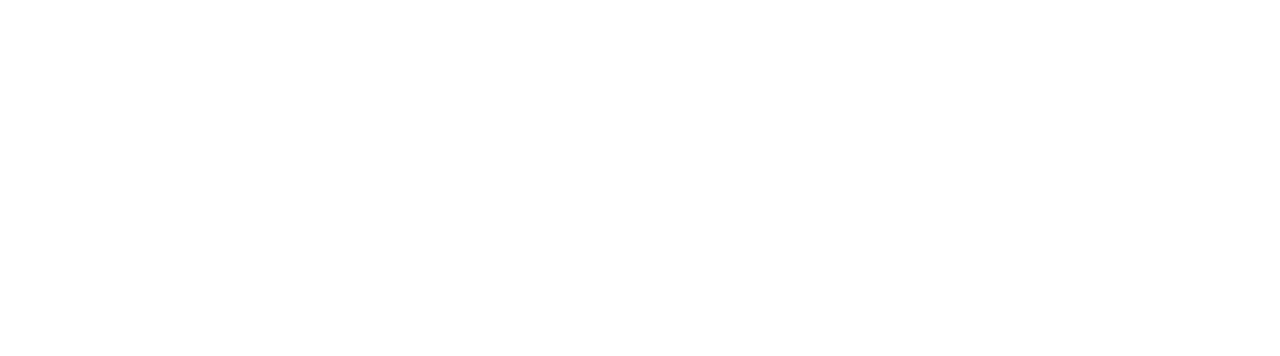
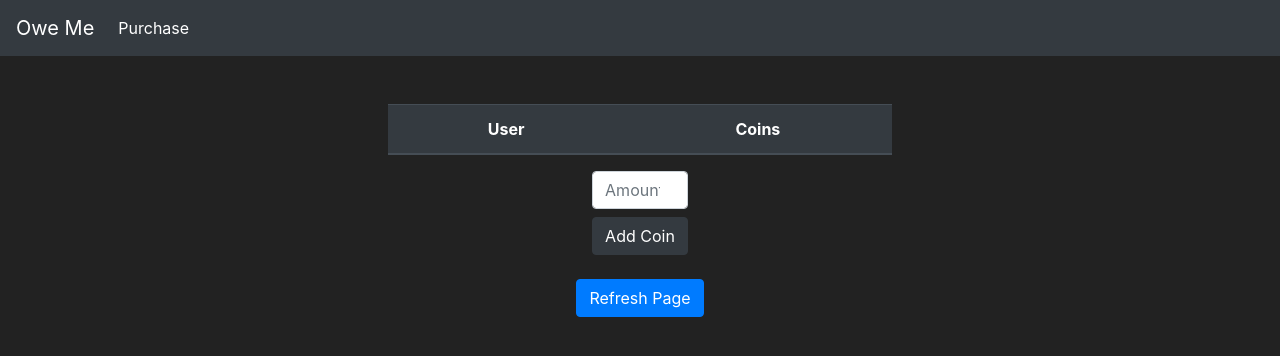
Before and after one commit to noamzaks/oweme, a Django app: page /purchase/1 in a window 1280 px wide. Before the commit the part shown is empty. Shown: the top 356 px of the page. Run offline with Django 3.2, Linux system fonts and the light colour scheme; the visitor is signed in with stand-in values (Sample User, id 1); data comes from the database, SQL or seed files in the repository; lists and menus that the app fills with data are empty.

Commit message:
style and stuff

```diff
--- a/djoweme/oweme/templates/base.html
+++ b/djoweme/oweme/templates/base.html
@@ -6,7 +6,11 @@
         {# Bootstrap #}
         <link rel="stylesheet" href="https://cdn.jsdelivr.net/npm/bootstrap@4.5.3/dist/css/bootstrap.min.css" integrity="sha384-TX8t27EcRE3e/ihU7zmQxVncDAy5uIKz4rEkgIXeMed4M0jlfIDPvg6uqKI2xXr2" crossorigin="anonymous">
     </head>
-    <body>
+    <body style="background-color: #222222;">
+        {% block navigation %}
+            {% include "navigation.html" %}
+        {% endblock %}
+
         {% block content%}
         {% endblock %}
         {# Bootstrap #}
--- a/djoweme/oweme/templates/home.html
+++ b/djoweme/oweme/templates/home.html
@@ -5,5 +5,8 @@ Owe Me
 {% endblock %}
 
 {% block content %}
-    <h1>You Still Owe Me!!</h1>
+    <main role="main" class="container text-center">
+            <h1>Owe Me</h1>
+            Paying for pizza. Together.
+    </main>
 {% endblock %}
--- /dev/null
+++ b/djoweme/oweme/templates/navigation.html
@@ -0,0 +1,16 @@
+<nav class="navbar navbar-expand-lg navbar-dark bg-dark mb-5">
+  <a class="navbar-brand" href="/">
+    Owe Me
+  </a>
+  <button class="navbar-toggler" type="button" data-toggle="collapse" data-target="#navbarNav" aria-controls="navbarNav" aria-expanded="false" aria-label="Toggle navigation">
+    <span class="navbar-toggler-icon"></span>
+  </button>
+
+  <div class="collapse navbar-collapse" id="navbarNav">
+    <ul class="navbar-nav">
+      <li class="nav-item">
+        <a class="nav-link {% if active == "purchase" %}active{% endif %}" href="/purchase">Purchase</a>
+      </li>
+    </ul>
+  </div>
+</nav>
--- a/djoweme/oweme/templates/purchase.html
+++ b/djoweme/oweme/templates/purchase.html
@@ -4,8 +4,15 @@
 Purchase
 {% endblock %}
 
+{% block navigation %}
+    {% with "purchase" as active %}
+        {{ block.super }}
+    {% endwith %}
+{% endblock %}
+
 {% block content %}
     {% if not group_name %}
+        <main role="main" class="container text-center col-lg-5">
             <h2>
             Go to your own purchase page!
             </h2>
@@ -16,13 +23,52 @@ Purchase
                 }
             </script>
 
-        <input type="text" id="page" required>
-        <button onclick="go();">
+            <div class="input-group width-4">
+                <div class="input-group-prepend">
+                    <span class="input-group-text">Name</span>
+                </div>
+                <input class="form-control" type="text" id="page" width=20 required>
+            </div>
+            <br />
+            <button class="btn btn-primary" onclick="go();">
                 Go!
             </button>
+        </main>
     {% else %}
-        {% for user in users %}
-            {{ user.coin_set.all }}
+        <main role="main" class="container text-center col-lg-5">
+            <table class="table table-dark">
+                <thead class="rounded">
+                    <tr>
+                    <th scope="col">User</th>
+                    <th scope="col">Coins</th>
+                    </tr>
+                </thead>
+                <tbody>
+                    {% for user, coins in users %}
+                        <tr>
+                            <th scope="row">{{ user.get_full_name }}</th>
+                            <td>
+                                {% for coin in coins %}
+                                    {{ coin }}
+                                    <br/>
                                 {% endfor %}
+                            </td>
+                        </tr>
+                    {% endfor %}
+                </tbody>
+            </table>
+
+            <form method="POST" class="mt-2 container col-lg-3">
+                {% csrf_token %}
+                <input class="form-control mb-2" type="number" step=0.01 name="amount" placeholder="Amount" required>
+                <button type="submit" class="btn btn-dark w-100">
+                    Add Coin
+                </button>
+            </form>
+
+            <button class="btn btn-primary mt-4" onclick="window.location.reload();">
+                Refresh Page
+            </button>
+        </main>
     {% endif %}
 {% endblock %}
--- a/djoweme/oweme/views.py
+++ b/djoweme/oweme/views.py
@@ -1,16 +1,23 @@
-from django.shortcuts import render
+from django.shortcuts import render, redirect
 from django.contrib.auth.forms import UserCreationForm
 from django.urls import reverse_lazy
 from django.views import generic
 
-from .models import Payers, Debts
+from .models import Coin, Payers, Debts
 
 def home(request):
     return render(request, "home.html", {})
 
 def purchase(request, group_name=None):
-    payers = None
-    if group_name:
+    if request.method == "POST":
+        if "amount" in request.POST:
+            new_coin = Coin(user=request.user, amount=float(request.POST["amount"]))
+            new_coin.save()
+            return redirect(request.path)
+
+    users = None
+    users_with_coins = None
+    if group_name and request.user.is_authenticated:
         payers = Payers.objects.get_or_create(name=group_name)[0]
 
         users = payers.users.all()
@@ -19,15 +26,23 @@ def purchase(request, group_name=None):
             payers.users.add(request.user)
             payers.save()
 
+        debts_from_before = []
+
         for user in users:
             for other in users:
                 debts = Debts.objects.filter(one=user, two=other) | Debts.objects.filter(one=other,two=other)
                 if debts.exists():
-                    print(debts[0].amount)
+                    debts_from_before.append(debts[0])
+
+        users_with_coins = {}
+        for user in users:
+            users_with_coins[user] = [ float(coin.amount) for coin in user.coin_set.all() ]
+
+        users_with_coins = users_with_coins.items()
 
     return render(request, "purchase.html", {
         "group_name": group_name,
-        "users": users,
+        "users": users_with_coins,
     })
 
 class SignUpView(generic.CreateView):
```
Lines whose indentation alone changed are shown as unchanged.
